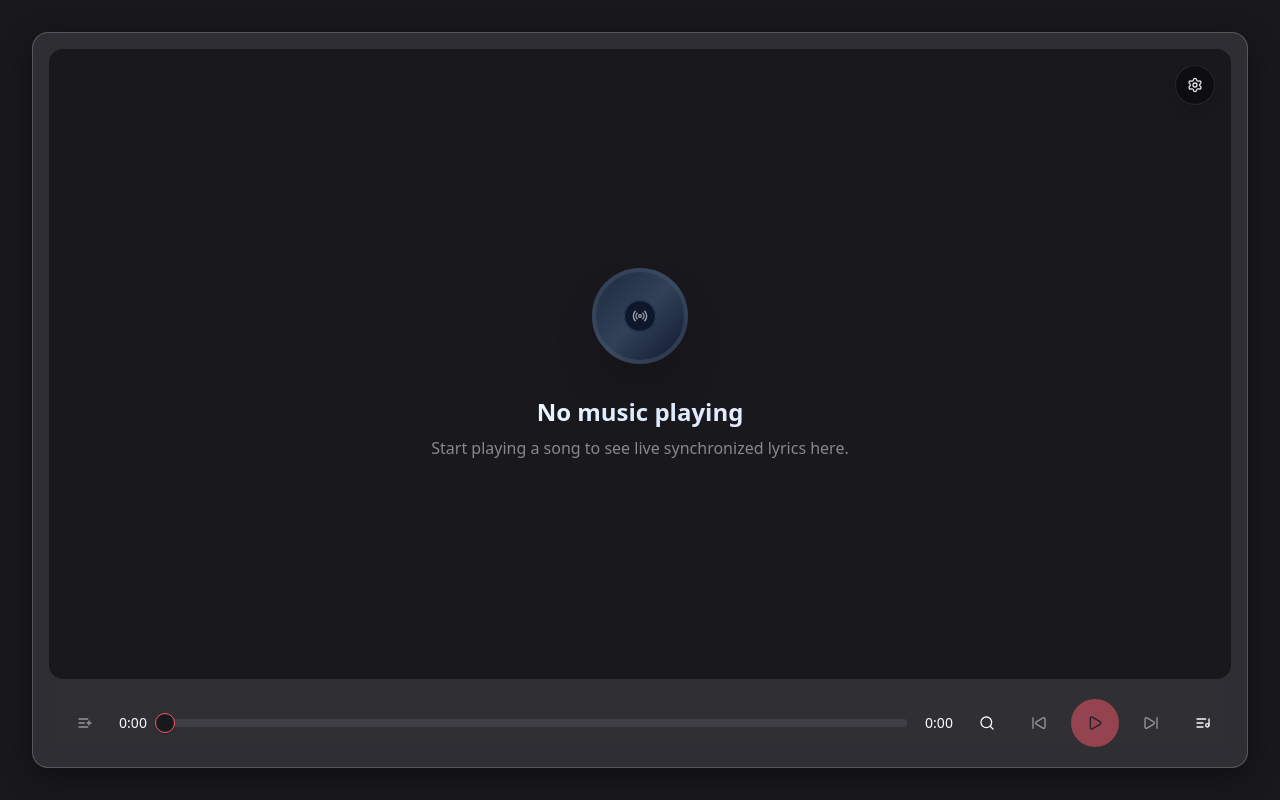
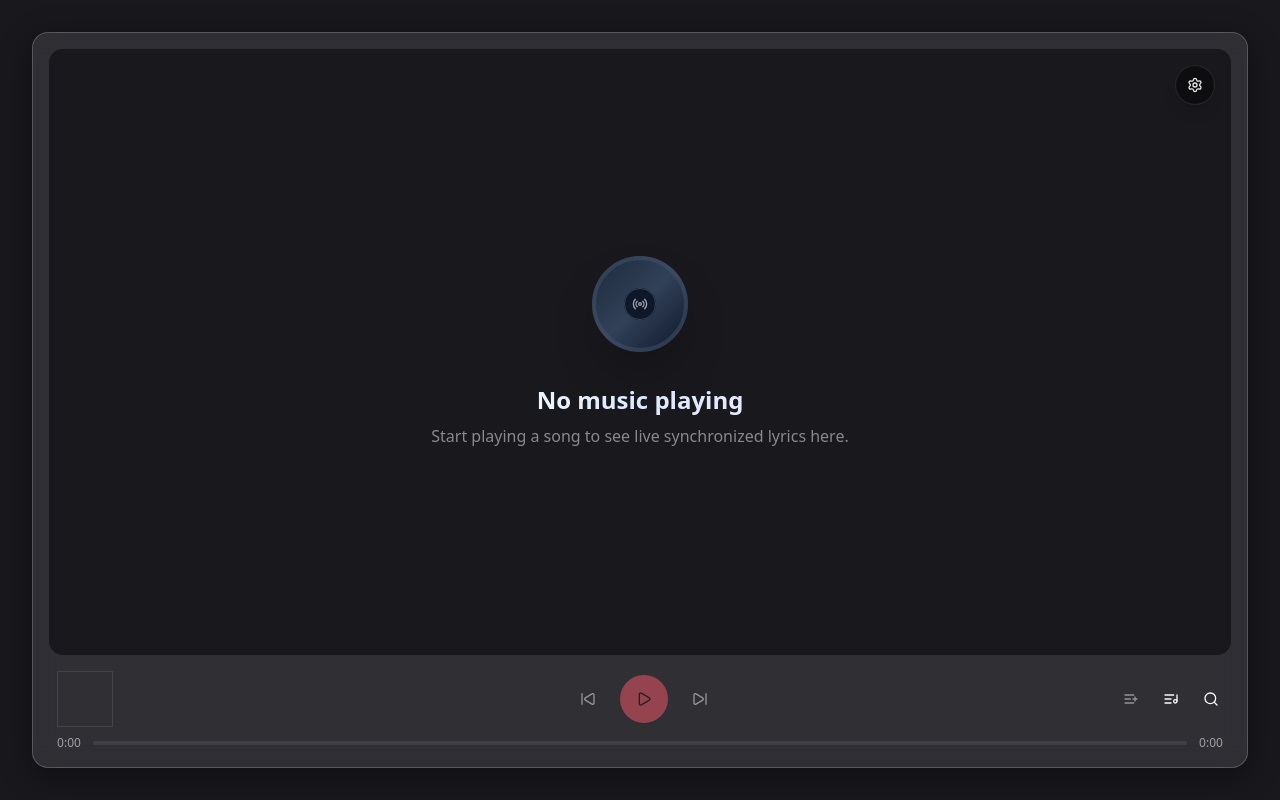
Before and after one commit to vdeantoni/live-lyrics, a React (Vite) app in the folder client/: page / in a window 1280 px wide. Built offline with nearby package versions, Linux system fonts and the light colour scheme; no server answers.

Commit message:
feat: player controls ui tweaks

```diff
--- a/client/src/App.tsx
+++ b/client/src/App.tsx
@@ -40,7 +40,7 @@ const AppContent = () => {
     >
       {/* Subtle overlay for better contrast */}
       {currentArtworkUrl && (
-        <div className="absolute inset-0 bg-gradient-to-b from-black/30 via-black/20 to-black/40" />
+        <div className="absolute inset-0 bg-gradient-to-b from-black/50 via-black/20 to-black/60" />
       )}
 
       <div className="relative z-10 h-full w-full">
--- a/client/src/components/Player/LyricsScreen.tsx
+++ b/client/src/components/Player/LyricsScreen.tsx
@@ -1,9 +1,9 @@
-import { useEffect, useCallback } from "react";
+import { useCallback, useEffect } from "react";
 import { useAtomValue, useSetAtom } from "jotai";
 import {
+  artworkLoadingAtom,
   artworkUrlsAtom,
   currentArtworkUrlAtom,
-  artworkLoadingAtom,
   lyricsLoadingAtom,
 } from "@/atoms/playerAtoms";
 import { useLogger } from "@/adapters/react/hooks/useLogger";
--- a/client/src/components/Player/PlayerControls.tsx
+++ b/client/src/components/Player/PlayerControls.tsx
@@ -1,4 +1,3 @@
-import { Slider } from "@/components/ui/slider";
 import { Button } from "@/components/ui/button";
 import { formatTime } from "@/lib/utils";
 import {
@@ -11,7 +10,7 @@ import {
   SkipForward,
 } from "lucide-react";
 import { useAtomValue, useSetAtom } from "jotai";
-import { playerStateAtom, playerUIStateAtom } from "@/atoms/playerAtoms";
+import { playerStateAtom } from "@/atoms/playerAtoms";
 import {
   toggleSearchAtom,
   searchOpenAtom,
@@ -19,22 +18,23 @@ import {
   playlistsOpenAtom,
   openAddToPlaylistDialogAtom,
 } from "@/atoms/appState";
-import AnimatedSongName from "../LyricsVisualizer/AnimatedSongName";
+import AutoScrollingText from "../LyricsVisualizer/AutoScrollingText";
 import { motion } from "framer-motion";
 import { usePlayerControls } from "@/adapters/react";
+import SongProgressSlider from "./SongProgressSlider";
+import { currentArtworkUrlAtom } from "../../atoms/playerAtoms";
 
 const PlayerControls = () => {
   // Read unified atoms
   const playerState = useAtomValue(playerStateAtom);
-  const { currentTime, duration, isPlaying, name, artist } = playerState;
+  const { currentTime, duration, isPlaying, name, album, artist } = playerState;
   const isSearchOpen = useAtomValue(searchOpenAtom);
   const isPlaylistsOpen = useAtomValue(playlistsOpenAtom);
 
   // Player controls (event-driven)
-  const { play, pause, seek, next, previous } = usePlayerControls();
+  const { play, pause, next, previous } = usePlayerControls();
 
   // Action atoms
-  const setPlayerUIState = useSetAtom(playerUIStateAtom);
   const toggleSearch = useSetAtom(toggleSearchAtom);
   const togglePlaylists = useSetAtom(togglePlaylistsAtom);
   const openAddToPlaylistDialog = useSetAtom(openAddToPlaylistDialogAtom);
@@ -47,112 +47,38 @@ const PlayerControls = () => {
     }
   };
 
-  const handleSliderChange = ([time]: number[]) => {
-    // Update UI immediately but don't seek yet (wait for pointer up)
-    setPlayerUIState((prev) => ({ ...prev, pendingSeekTime: time }));
-  };
-
-  const handleSliderPointerDown = () => {
-    setPlayerUIState((prev) => ({ ...prev, isDragging: true }));
-  };
-
-  const handleSliderPointerUp = () => {
-    setPlayerUIState((prev) => {
-      // Seek to the final time when pointer is released
-      if (prev.pendingSeekTime !== undefined) {
-        seek(prev.pendingSeekTime);
-      }
-      return { ...prev, isDragging: false, pendingSeekTime: undefined };
-    });
-  };
+  const currentArtworkUrl = useAtomValue(currentArtworkUrlAtom);
 
   return (
+    <div data-testid="player-controls" className="flex flex-col gap-2">
+      <div className="flex w-full flex-col gap-2 landscape:flex-row landscape:px-2">
+        <div className="flex min-h-14 flex-1 justify-center gap-4 landscape:max-w-[calc(50%-5rem)]">
           <div
-      data-testid="player-controls"
-      className="flex w-full flex-col gap-2 landscape:flex-row landscape:px-2"
-    >
-      <div className="flex max-h-20 min-h-14 flex-col landscape:max-w-[30%]">
-        <AnimatedSongName
+            className="aspect-square h-14 w-14 border"
+            style={{
+              backgroundImage: currentArtworkUrl
+                ? `url(${currentArtworkUrl})`
+                : undefined,
+              backgroundSize: "cover",
+              backgroundPosition: "center",
+            }}
+          ></div>
+          <div className="min-h-14 flex-1 overflow-scroll text-left landscape:text-left">
+            <AutoScrollingText
               data-testid="song-name"
-          className="flex-1"
-          songName={name}
+              className="text-2xl font-semibold"
+              text={name}
             />
-        <h3
+            <AutoScrollingText
               data-testid="artist-name"
-          className="text-muted-foreground self-center"
-        >
-          {artist}
-        </h3>
+              className="text-muted-foreground text-md"
+              text={artist + " " + album}
+            />
+          </div>
         </div>
 
-      <div className="flex items-center justify-center gap-3">
-        {/* Add to Playlist Button */}
-        <Button
-          size="sm"
-          variant="ghost"
-          className="dark:hover:bg-accent/0 hover:text-primary h-10 w-10 rounded-full p-2"
-          aria-label="Add to playlist"
-          onClick={() => openAddToPlaylistDialog(playerState)}
-          disabled={!playerState.name}
-        >
-          <ListPlus />
-        </Button>
-      </div>
-
-      <div className="flex flex-1 items-center gap-3">
-        <span
-          id="current-time"
-          data-testid="current-time"
-          className="min-w-10 text-center text-sm"
-        >
-          {formatTime(currentTime)}
-        </span>
-        <Slider
-          data-testid="progress-slider"
-          value={[currentTime]}
-          min={0}
-          max={duration || 0}
-          step={5}
-          className="rounded-md bg-zinc-700"
-          onValueChange={handleSliderChange}
-          onPointerDown={handleSliderPointerDown}
-          onPointerUp={handleSliderPointerUp}
-        />
-        <span
-          id="total-duration"
-          data-testid="total-time"
-          className="min-w-10 text-center text-sm"
-        >
-          {formatTime(duration)}
-        </span>
-      </div>
-      <div className="flex items-center justify-center gap-3">
-        {/* Search Button */}
-        <Button
-          data-testid="search-button"
-          size="sm"
-          variant="ghost"
-          className={`dark:hover:bg-accent/0 hover:text-primary h-10 w-10 transform rounded-full p-2 transition-colors ${
-            isSearchOpen ? "text-primary" : ""
-          }`}
-          aria-label="Search lyrics"
-          onClick={toggleSearch}
-        >
-          <motion.div
-            animate={{
-              scale: isSearchOpen ? [1, 1.2, 1] : 1,
-              rotate: isSearchOpen ? [0, 10, -10, 0] : 0,
-            }}
-            transition={{
-              duration: 0.3,
-              ease: "easeInOut",
-            }}
-          >
-            <Search />
-          </motion.div>
-        </Button>
-
-        <div className="flex flex-1 items-center justify-center gap-3">
+        <div className="flex flex-1 flex-col items-center justify-center gap-2 landscape:flex-row">
+          <div className="flex flex-1 items-center justify-center gap-3 landscape:w-10 landscape:justify-start">
             {/* Previous Button */}
             <Button
               data-testid="previous-button"
@@ -217,6 +143,19 @@ const PlayerControls = () => {
             </Button>
           </div>
 
+          <div className="absolute right-4 flex flex-1 items-center justify-end landscape:max-w-[calc(50%-5rem)]">
+            {/* Add to Playlist Button */}
+            <Button
+              size="sm"
+              variant="ghost"
+              className="dark:hover:bg-accent/0 hover:text-primary h-10 w-10 rounded-full p-2"
+              aria-label="Add to playlist"
+              onClick={() => openAddToPlaylistDialog(playerState)}
+              disabled={!playerState.name}
+            >
+              <ListPlus />
+            </Button>
+
             {/* Playlists Button */}
             <Button
               data-testid="playlists-button"
@@ -241,6 +180,51 @@ const PlayerControls = () => {
                 <ListMusic />
               </motion.div>
             </Button>
+
+            {/* Search Button */}
+            <Button
+              data-testid="search-button"
+              size="sm"
+              variant="ghost"
+              className={`dark:hover:bg-accent/0 hover:text-primary h-10 w-10 transform rounded-full p-2 transition-colors ${
+                isSearchOpen ? "text-primary" : ""
+              }`}
+              aria-label="Search lyrics"
+              onClick={toggleSearch}
+            >
+              <motion.div
+                animate={{
+                  scale: isSearchOpen ? [1, 1.2, 1] : 1,
+                  rotate: isSearchOpen ? [0, 10, -10, 0] : 0,
+                }}
+                transition={{
+                  duration: 0.3,
+                  ease: "easeInOut",
+                }}
+              >
+                <Search />
+              </motion.div>
+            </Button>
+          </div>
+        </div>
+        <div className="flex hidden flex-1 landscape:visible">&nbsp;</div>
+      </div>
+      <div className="flex flex-1 items-center gap-1">
+        <span
+          id="current-time"
+          data-testid="current-time"
+          className="text-muted-foreground min-w-10 text-center text-xs"
+        >
+          {formatTime(currentTime)}
+        </span>
+        <SongProgressSlider />
+        <span
+          id="total-duration"
+          data-testid="total-time"
+          className="text-muted-foreground min-w-10 text-center text-xs"
+        >
+          {formatTime(duration)}
+        </span>
       </div>
     </div>
   );
--- /dev/null
+++ b/client/src/components/Player/SongProgressSlider.tsx
@@ -0,0 +1,53 @@
+import { Slider } from "../ui/slider";
+import { playerStateAtom, playerUIStateAtom } from "../../atoms/playerAtoms";
+import { useAtomValue, useSetAtom } from "jotai";
+import { usePlayerControls } from "../../adapters/react";
+import * as React from "react";
+import * as SliderPrimitive from "@radix-ui/react-slider";
+
+const SongProgressSlider = ({
+  className = "",
+}: React.ComponentProps<typeof SliderPrimitive.Root>) => {
+  // Read unified atoms
+  const { currentTime, duration } = useAtomValue(playerStateAtom);
+
+  // Player controls (event-driven)
+  const { seek } = usePlayerControls();
+
+  // Action atoms
+  const setPlayerUIState = useSetAtom(playerUIStateAtom);
+
+  const handleSliderChange = ([time]: number[]) => {
+    // Update UI immediately but don't seek yet (wait for pointer up)
+    setPlayerUIState((prev) => ({ ...prev, pendingSeekTime: time }));
+  };
+
+  const handleSliderPointerDown = () => {
+    setPlayerUIState((prev) => ({ ...prev, isDragging: true }));
+  };
+
+  const handleSliderPointerUp = () => {
+    setPlayerUIState((prev) => {
+      // Seek to the final time when pointer is released
+      if (prev.pendingSeekTime !== undefined) {
+        seek(prev.pendingSeekTime);
+      }
+      return { ...prev, isDragging: false, pendingSeekTime: undefined };
+    });
+  };
+  return (
+    <Slider
+      data-testid="progress-slider"
+      value={[currentTime]}
+      min={0}
+      max={duration || 0}
+      step={5}
+      className={"rounded-md bg-zinc-700 " + className}
+      onValueChange={handleSliderChange}
+      onPointerDown={handleSliderPointerDown}
+      onPointerUp={handleSliderPointerUp}
+    />
+  );
+};
+
+export default SongProgressSlider;
--- a/client/src/components/ui/slider.tsx
+++ b/client/src/components/ui/slider.tsx
@@ -11,16 +11,6 @@ function Slider({
   max = 100,
   ...props
 }: React.ComponentProps<typeof SliderPrimitive.Root>) {
-  const _values = React.useMemo(
-    () =>
-      Array.isArray(value)
-        ? value
-        : Array.isArray(defaultValue)
-          ? defaultValue
-          : [min, max],
-    [value, defaultValue, min, max],
-  );
-
   return (
     <SliderPrimitive.Root
       data-slot="slider"
@@ -37,7 +27,7 @@ function Slider({
       <SliderPrimitive.Track
         data-slot="slider-track"
         className={cn(
-          "bg-muted relative grow overflow-hidden rounded-full data-[orientation=horizontal]:h-2 data-[orientation=vertical]:h-full data-[orientation=horizontal]:w-full data-[orientation=vertical]:w-1.5",
+          "bg-muted relative grow overflow-hidden rounded-full data-[orientation=horizontal]:h-1 data-[orientation=vertical]:h-full data-[orientation=horizontal]:w-full data-[orientation=vertical]:w-1.5",
         )}
       >
         <SliderPrimitive.Range
@@ -47,13 +37,6 @@ function Slider({
           )}
         />
       </SliderPrimitive.Track>
-      {Array.from({ length: _values.length }, (_, index) => (
-        <SliderPrimitive.Thumb
-          data-slot="slider-thumb"
-          key={index}
-          className="border-primary bg-background ring-ring/50 focus-visible:outline-hidden block size-5 shrink-0 rounded-full border shadow-sm transition-[color,box-shadow] hover:ring-4 focus-visible:ring-4 disabled:pointer-events-none disabled:opacity-50"
-        />
-      ))}
     </SliderPrimitive.Root>
   );
 }
```
Also changed, not shown: client/src/components/LyricsVisualizer/AutoScrollingText.tsx (renamed from client/src/components/LyricsVisualizer/AnimatedSongName.tsx, +12 -12 lines). Lines whose indentation alone changed are shown as unchanged.
